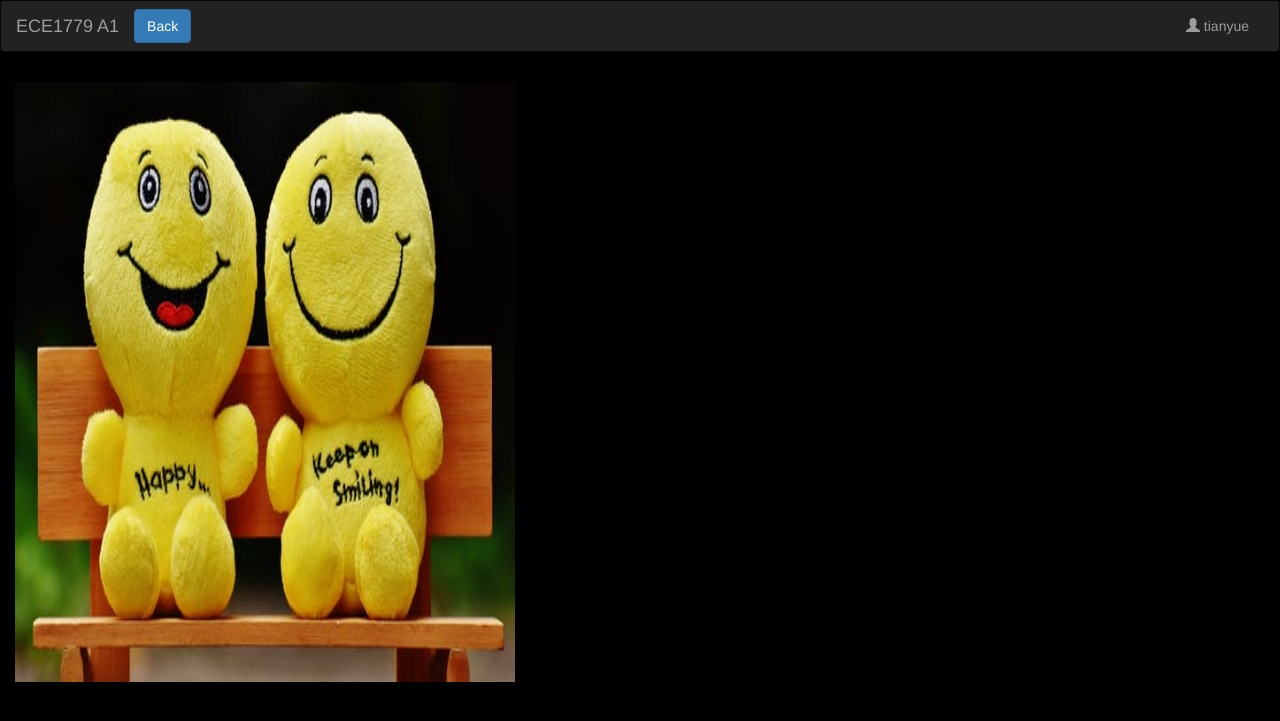
After one commit to mangovv/photoblog, a Flask app: page /display in a window 1280 px wide. The commit adds this page. Shown: the top 721 px of the page. Run offline with Flask 2, Linux system fonts and the light colour scheme; some libraries are stand-ins or nearby versions.

Commit message:
10052056

```diff
--- a/photoblog/__init__.py
+++ b/photoblog/__init__.py
@@ -40,7 +40,7 @@ login_manager.login_view = "users.login"
 
 from photoblog.users.views import users
 from photoblog.core.views import core
-from photoblog.photos.update import photos
+from photoblog.photos.upload import photos
 
 app.register_blueprint(users)
 app.register_blueprint(core)
--- a/photoblog/photos/update.py
+++ b/photoblog/photos/upload.py
@@ -3,7 +3,8 @@ from flask import render_template, request, Blueprint
 import os
 
 photos = Blueprint('photos',__name__)
-APP_ROOT = os.path.dirname(os.path.abspath(__file__))
+APP_ROOT = os.path.dirname(os.path.dirname(os.path.abspath(__file__)))
+destination = ""
 
 @photos.route('/test')
 def test():
@@ -11,15 +12,16 @@ def test():
 
 @photos.route('/upload',methods=["POST"])
 def upload():
-    target = os.path.join(APP_ROOT, "images\\")
-    #print(target)
+    target = os.path.join(APP_ROOT, "static\\")
     if not os.path.isdir(target):
         os.mkdir(target)
     for file in request.files.getlist("file"):
-        #print(file)
         filename = file.filename
-        destination = "/".join(target).join(filename)
-        print('****************************************'+filename+'***************************************')
+        destination = target+filename
         print(destination)
         file.save(destination)
     return render_template("complete.html")
+
+@photos.route('/display')
+def display():
+    return render_template('display.html', user_name='tianyue', image_list=[destination])
--- /dev/null
+++ b/photoblog/templates/display.html
@@ -0,0 +1,57 @@
+<!DOCTYPE html>
+<html lang="en">
+<head>
+    <title>View</title>
+    <meta charset="utf-8">
+    <meta name="viewport" content="width=device-width, initial-scale=1">
+    <link rel="stylesheet" href="https://maxcdn.bootstrapcdn.com/bootstrap/3.3.7/css/bootstrap.min.css">
+    <script src="https://ajax.googleapis.com/ajax/libs/jquery/3.1.1/jquery.min.js"></script>
+    <script src="https://maxcdn.bootstrapcdn.com/bootstrap/3.3.7/js/bootstrap.min.js"></script>
+    {#<link rel="icon" href="{{ url_for('static',filename='favicon.png') }}">#}
+    <style type="text/css">
+        body {
+            background: black !important;
+        }
+
+        img {
+            max-height: 100% !important;
+        }
+    </style>
+</head>
+<body>
+
+
+<nav class="navbar navbar-inverse">
+    <div class="container-fluid">
+        <div class="navbar-header">
+            <button type="button" class="navbar-toggle" data-toggle="collapse" data-target="#myNavbar">
+                <span class="icon-bar"></span>
+                <span class="icon-bar"></span>
+                <span class="icon-bar"></span>
+            </button>
+            <a class="navbar-brand" href="#">ECE1779 A1</a>
+        </div>
+        <div class="collapse navbar-collapse" id="myNavbar">
+            <button class="btn btn-primary navbar-btn" onclick="window.history.back()">Back</button>
+            <ul class="nav navbar-nav navbar-right">
+                <li><a><span class="glyphicon glyphicon-user"></span> {{ user_name }} </a></li>
+                {#<li><a href="{{ url_for('logout') }}"><span class="glyphicon glyphicon-log-in"></span> Log out </a></li>#}
+            </ul>
+        </div>
+    </div>
+</nav>
+
+
+<div id='photos' class="container-fluid" style="padding: 10px 30px 30px;">
+    <div class="row">
+        {% for image in image_list %}
+            <div>
+                <div>
+                    <img src="../static/test1.jpeg" style="width:500px;height:600px;">
+                </div>
+            </div>
+        {% endfor %}
+    </div>
+</div>
+</body>
+</html>
```
Also changed, not shown: photoblog/templates/upload.html (+5 -4 lines), photoblog/photos/gallery.py (added), photoblog/static/test1.jpeg (added).
